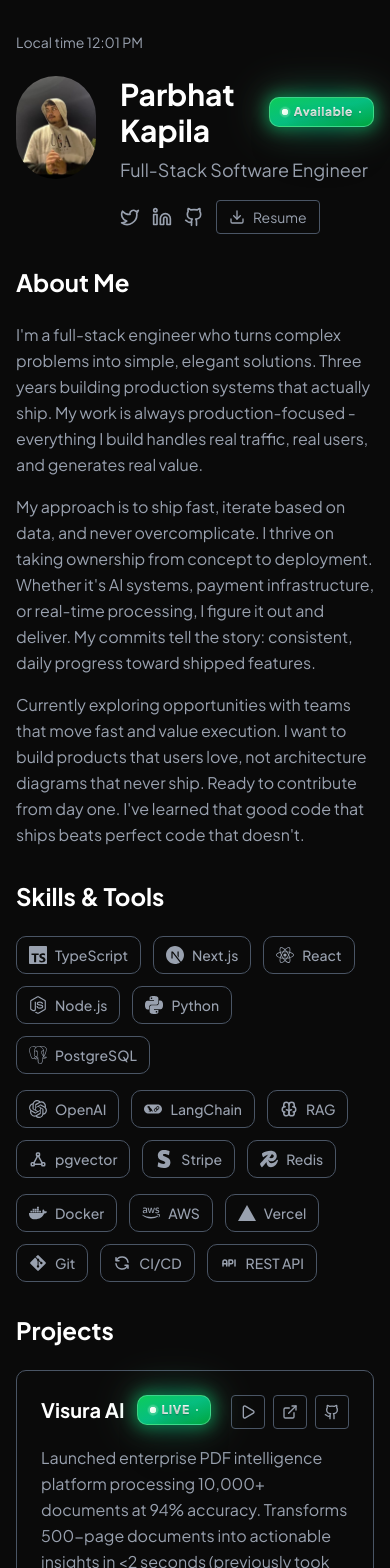
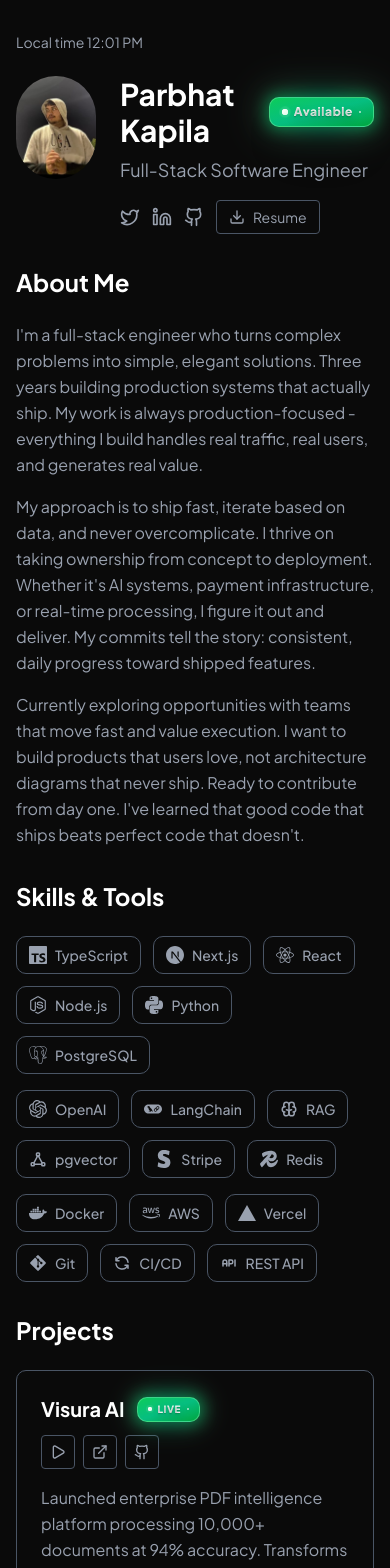
Before and after one commit to parbhatkapila4/portfolio, a Next.js app: page / in a window 390 px wide. Shown: the top 1568 px of the page. Built offline with nearby package versions, Linux system fonts and the light colour scheme.

Commit message:
Enhance Live Badge adjustments

```diff
--- a/src/components/Projects.tsx
+++ b/src/components/Projects.tsx
@@ -77,14 +77,14 @@
 
 // Live status badge component
 const LiveBadge = () => (
-  <div className="relative group">
+  <div className="relative group w-fit">
     {/* Glow layers */}
-    <div className="absolute -inset-2 bg-gradient-to-r from-green-200 via-emerald-300 to-green-200 rounded-2xl blur-xl opacity-10 group-hover:opacity-25 transition-all duration-700" />
-    <div className="absolute -inset-1 bg-gradient-to-r from-green-300 via-emerald-400 to-green-300 rounded-xl blur-lg opacity-20 group-hover:opacity-40 transition-all duration-500" />
+    <div className="absolute -inset-1.5 sm:-inset-2 bg-gradient-to-r from-green-200 via-emerald-300 to-green-200 rounded-2xl blur-lg sm:blur-xl opacity-10 group-hover:opacity-25 transition-all duration-700" />
+    <div className="absolute -inset-1 bg-gradient-to-r from-green-300 via-emerald-400 to-green-300 rounded-xl blur-md sm:blur-lg opacity-20 group-hover:opacity-40 transition-all duration-500" />
     <div className="absolute -inset-0.5 bg-gradient-to-r from-green-400 via-emerald-500 to-green-400 rounded-lg blur-sm opacity-50 group-hover:opacity-70 transition-all duration-300 animate-pulse" />
 
     {/* Main badge */}
-    <div className="relative bg-gradient-to-br from-green-500 via-emerald-500 to-green-600 text-white px-3 py-1.5 rounded-lg text-xs font-bold border border-green-300/50 shadow-2xl overflow-hidden backdrop-blur-sm">
+    <div className="relative bg-gradient-to-br from-green-500 via-emerald-500 to-green-600 text-white px-2.5 py-1 text-[10px] sm:px-3 sm:py-1.5 sm:text-xs rounded-lg font-bold border border-green-300/50 shadow-2xl overflow-hidden backdrop-blur-sm">
       {/* Shimmer effect */}
       <div className="absolute inset-0 bg-gradient-to-r from-transparent via-white/20 to-transparent -translate-x-full group-hover:translate-x-full transition-transform duration-1000 ease-out" />
       <div className="absolute inset-0 bg-gradient-to-br from-white/5 to-transparent" />
@@ -92,9 +92,9 @@
       {/* Content */}
       <div className="flex items-center gap-1.5 relative z-10">
         <div className="relative">
-          <div className="w-1.5 h-1.5 bg-white rounded-full animate-ping shadow-lg shadow-white/60" />
-          <div className="absolute inset-0 w-1.5 h-1.5 bg-white rounded-full shadow-xl shadow-white/80" />
-          <div className="absolute inset-0 w-1.5 h-1.5 bg-gradient-to-br from-white to-green-100 rounded-full" />
+          <div className="w-1 h-1 sm:w-1.5 sm:h-1.5 bg-white rounded-full animate-ping shadow-lg shadow-white/60" />
+          <div className="absolute inset-0 w-1 h-1 sm:w-1.5 sm:h-1.5 bg-white rounded-full shadow-xl shadow-white/80" />
+          <div className="absolute inset-0 w-1 h-1 sm:w-1.5 sm:h-1.5 bg-gradient-to-br from-white to-green-100 rounded-full" />
         </div>
         <span className="bg-gradient-to-r from-white via-green-50 to-white bg-clip-text text-transparent font-black tracking-wider drop-shadow-lg text-shadow-sm">
           LIVE
@@ -181,7 +181,7 @@
               {...projectItemAnimation(index)}
             >
               {/* Project header */}
-              <div className="flex items-start justify-between mb-4">
+              <div className="flex flex-wrap items-center gap-3 mb-4">
                 <div className="flex items-center gap-3">
                   <h3 className="text-xl font-bold text-white">
                     {project.name}
@@ -190,7 +190,7 @@
                 </div>
 
                 {/* Action buttons */}
-                <div className="flex gap-2">
+                <div className="flex gap-2 w-full sm:w-auto sm:ml-auto">
                   {project.video && (
                     <button
                       onClick={() => handleVideoOpen(project.video!)}
```
